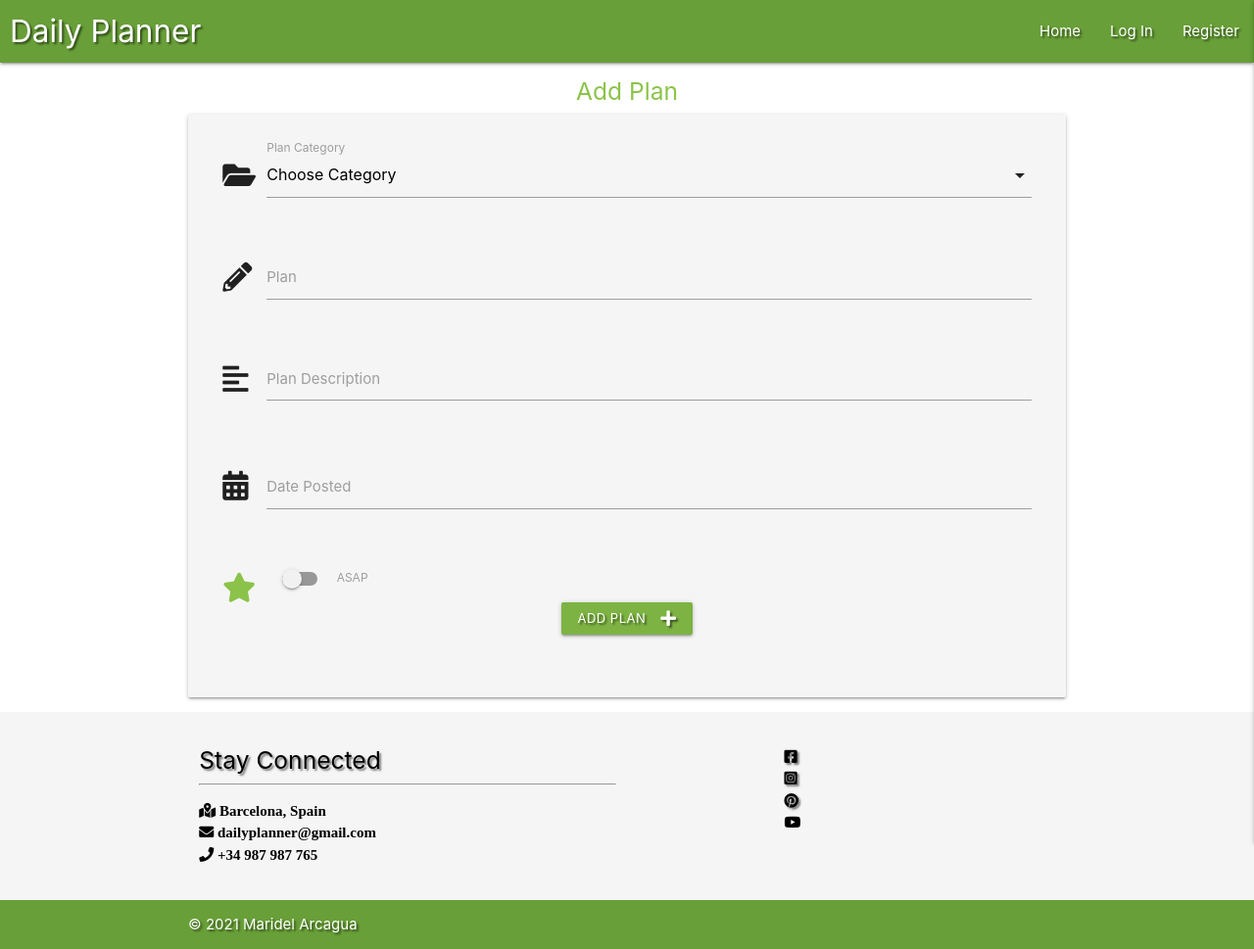
After one commit to mari-code-l/dailyplanner, a Flask app: page /add_plan in a window 1280 px wide. The commit adds this page. Shown: the whole page at 98% size. Run offline with Flask 2, Linux system fonts and the light colour scheme; data that the repository does not hold is empty; some libraries are stand-ins or nearby versions.

Commit message:
Add categories dropdown and styled

```diff
--- a/app.py
+++ b/app.py
@@ -92,6 +92,26 @@ def logout():
     return redirect(url_for("login"))
 
 
+@app.route("/add_plan", methods=["GET", "POST"])
+def add_plan():
+    if request.method == "POST":
+        is_urgent = "on" if request.form.get("is_urgent") else "off"
+        task = {
+            "category_name": request.form.get("category_name"),
+            "task_name": request.form.get("task_name"),
+            "task_description": request.form.get("task_description"),
+            "is_urgent": is_urgent,
+            "due_date": request.form.get("due_date"),
+            "created_by": session["user"]
+        }
+        mongo.db.tasks.insert_one(task)
+        flash("Successfully Added")
+        return redirect(url_for("get_tasks"))
+
+    categories = mongo.db.categories.find().sort("category_name", 1)
+    return render_template("add_plan.html", categories=categories)
+
+
 if __name__ == "__main__":
     app.run(host=os.environ.get("IP"),
             port=int(os.environ.get("PORT")),
--- a/static/js/script.js
+++ b/static/js/script.js
@@ -1,5 +1,16 @@
-$(document).ready(function(){
-    $('.sidenav').sidenav();
+$(document).ready(function () {
+    $(".sidenav").sidenav({
+        edge: "right"
+    });
     $(".collapsible").collapsible();
     $(".tooltipped").tooltip();
-  });
+    $("select").formSelect();
+    $(".datepicker").datepicker({
+        format: "dd mmmm, yyyy",
+        yearRange: 3,
+        showClearBtn: true,
+        i18n: {
+            done: "Select"
+        }
+    });
+});
--- /dev/null
+++ b/templates/add_plan.html
@@ -0,0 +1,66 @@
+{% extends "base.html" %}
+{% block content %}
+
+<h5 class="center-align light-green-text darken-2">Add Plan</h5>
+
+<div class="row card-panel grey lighten-4">
+    <form class="col s12" method="POST" action="{{ url_for('add_plan') }}">
+        <div class="row">
+            <div class="input-field col s12">
+                <i class="fas fa-folder-open prefix darken-4"></i>
+                <select id="category_name" name="category_name" class="validate" required>
+                    <option value="" disabled selected>Choose Category</option>
+                    {% for category in categories %}
+                    <option value="{{ category.category_name }}">{{ category.category_name }}
+                    </option>
+                    {% endfor %}
+                </select>
+                <label class="grey-text " for="category_name">Plan Category</label>
+            </div>
+        </div>
+        <div class="row">
+            <div class="input-field col s12">
+                <i class="fas fa-pencil-alt prefix darken-4"></i>
+                <input id="task_name" name="task_name" minlength="5" maxlength="50" type="text" class="validate"
+                    required>
+                <label for="task_name">Plan</label>
+            </div>
+        </div>
+        <div class="row">
+            <div class="input-field col s12">
+                <i class="fas fa-align-left prefix darken-4"></i>
+                <textarea id="task_description" name="task_description" minlength="5" maxlength="200"
+                    class="materialize-textarea validate" required></textarea>
+                <label for="task_description">Plan Description</label>
+            </div>
+        </div>
+        <div class="row">
+            <div class="input-field col s12">
+                <i class="fas fa-calendar-alt prefix darken-4"></i>
+                <input id="due_date" name="due_date" type="text" class="datepicker validate" required>
+                <label for="due_date">Date Posted</label>
+            </div>
+        </div>
+        <div class="row">
+            <div class="input-field col s12">
+                <div class="switch">
+                    <i class="fas fa-star light-green-text prefix darken-4"></i>
+                    <label for="is_urgent">
+                        <input type="checkbox" id="is_urgent" name="is_urgent">
+                        <span class="lever"></span>
+                        ASAP
+                    </label>
+                </div>
+            </div>
+
+            <div class="row">
+                <div class="col s12 center-align">
+                    <button type="submit" class="btn-small light-green darken-1 text-shadow">
+                        Add Plan<i class="fas fa-plus right"></i>
+                    </button>
+                </div>
+            </div>
+    </form>
+</div>
+
+{% endblock %}
--- a/templates/base.html
+++ b/templates/base.html
@@ -15,7 +15,7 @@
 
     <header>
 
-    <nav class="nav-extended text-shadow cyan">
+    <nav class="nav-extended text-shadow light-green darken-2">
         <div class="nav-wrapper">
         <a href="#!" class="brand-logo">Daily Planner</a>
         <a href="#" data-target="mobile-demo" class="sidenav-trigger"><i class="fas fa-bars"></i></a>
@@ -24,7 +24,7 @@
             {% if session.user %}
 			    <li><a href="{{ url_for(
                     'profile', username=session['user']) }}">Profile</a></li>
-			    <li><a href="#">New Plan</a></li>
+			    <li><a href="{{ url_for('add_plan') }}">Add Plan</a></li>
 			    <li><a href="#">Manage Plan</a></li>
                 <li><a href="{{ url_for('logout') }}">Log Out</a></li>
             {% else %}
@@ -36,11 +36,11 @@
     </nav>
 
     <ul class="sidenav" id="mobile-demo">
-        <li><h4 class="center-align cyan-text lighten-2">Daily Planner</h4></li>
+        <li><h4 class="center-align light-green-text darken-2">Daily Planner</h4></li>
 		<li><a href="{{ url_for('get_tasks') }}">Home</a></li>
             {% if session.user %}
                 <li><a href="{{ url_for('profile', username=session['user']) }}">Profile</a></li>
-                <li><a href="#">Add Plan</a></li>
+                <li><a href="{{ url_for('add_plan') }}">Add Plan</a></li>
                 <li><a href="#">Manage Plan</a></li>
                 <li><a href="{{ url_for('logout') }}">Log Out</a></li>
             {% else %}
@@ -95,7 +95,7 @@
             </div>
         </div>
 
-        <div class="footer-copyright white-text text-shadow cyan">
+        <div class="footer-copyright white-text text-shadow light-green darken-2">
             <div class="container">
                 © 2021 Maridel Arcagua
             </div>
--- a/templates/tasks.html
+++ b/templates/tasks.html
@@ -4,7 +4,7 @@
     <ul class="collapsible">
         {% for task in tasks %}
         <li>
-            <div class="collapsible-header white-text cyan text-shadow">
+            <div class="collapsible-header black-text grey lighten-2 ">
                 <i class="fas fa-caret-down"></i>
                 <strong>{{ task.task_name }}</strong> : {{ task.due_date }}
                 {% if task.is_urgent == "on" %}
```
